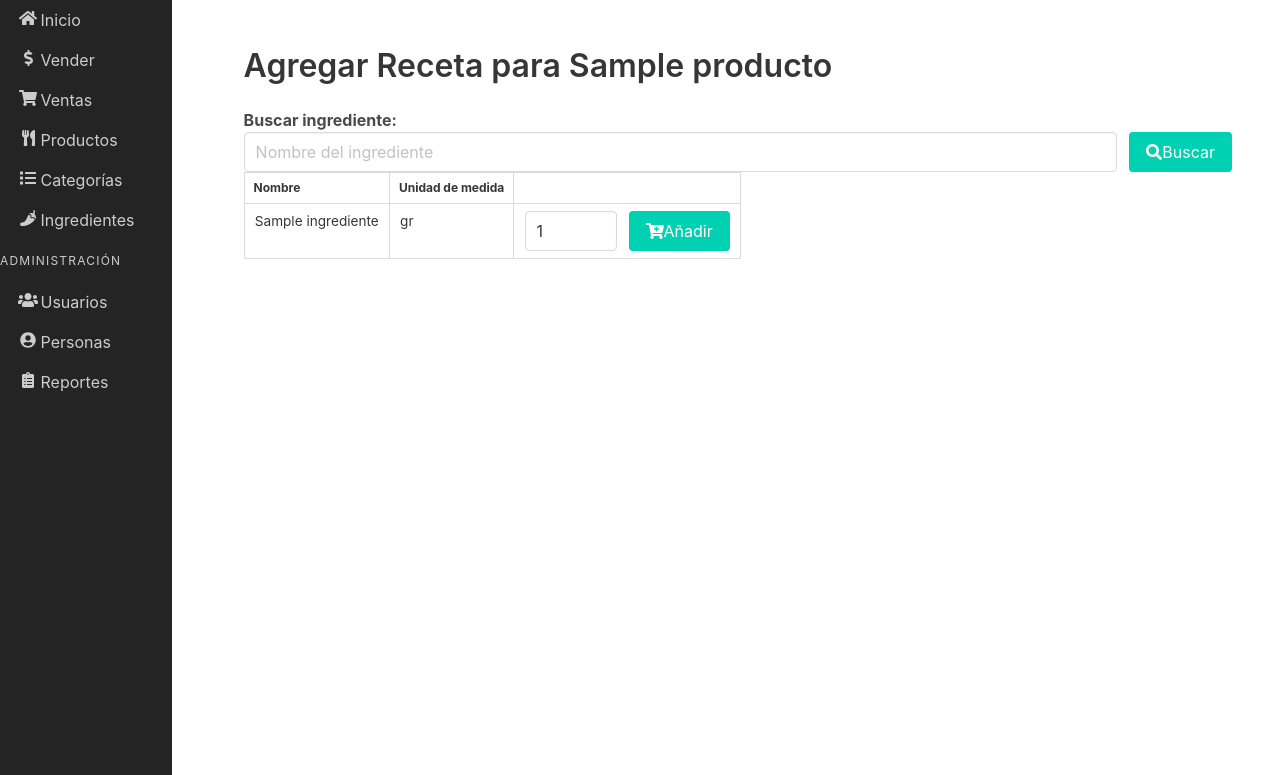
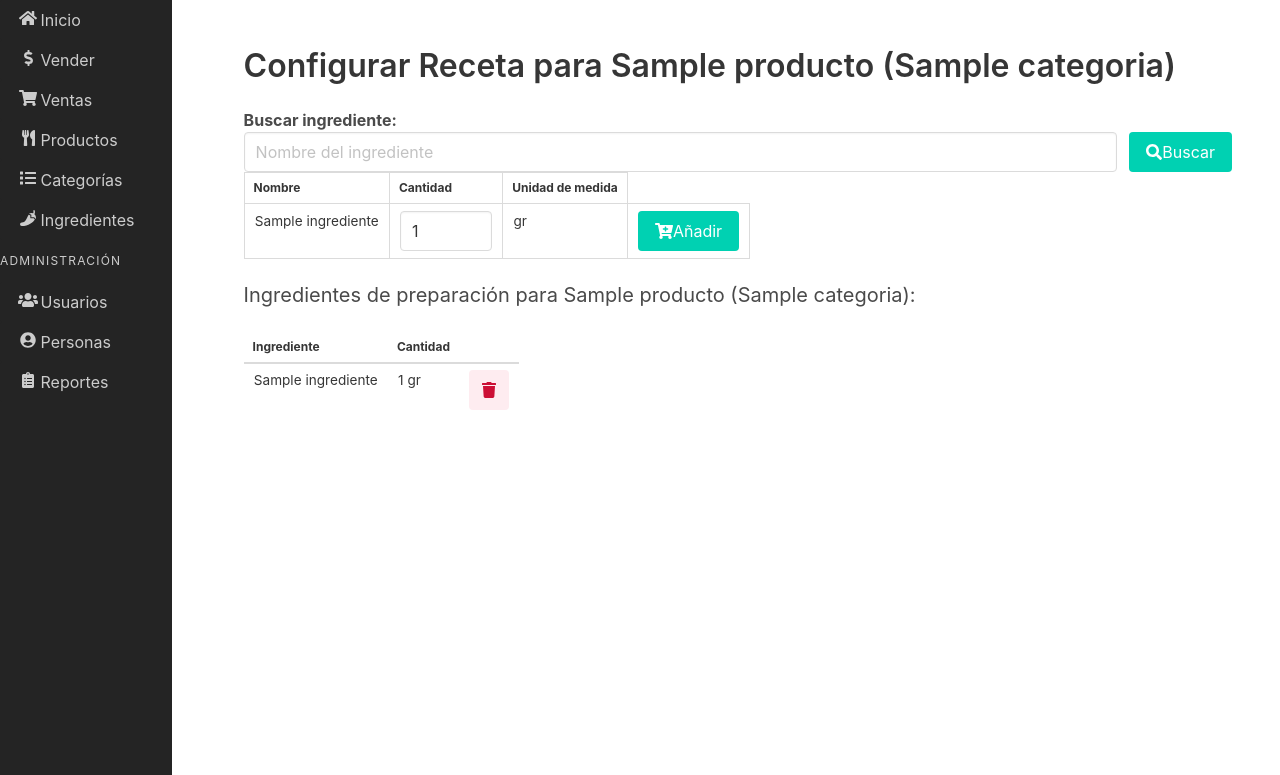
Before and after one commit to ryuuseinan/Sistema-de-control-de-inventario, a Flask app: page /agregar_receta/1 in a window 1280 px wide. Shown: the part 52-827 px from the top of the page. Run offline with Flask 3, Linux system fonts and the light colour scheme; data comes from the database, SQL or seed files in the repository; tables that the repository leaves empty hold one stand-in row (values such as "Sample post"); some libraries are stand-ins or nearby versions.

Commit message:
Arreglar base de datos para que funcione el añadir ingredientes a la receta

```diff
--- a/app/app.py
+++ b/app/app.py
@@ -468,17 +468,22 @@ def login():
 @app.route('/agregar_receta/<int:id>', methods=['GET', 'POST'])
 def agregar_receta(id):
     producto = db_session.query(Producto).filter_by(id=id).one()
+    receta = db_session.query(Receta).filter_by(id=id).one()
+    receta_detalles = receta.detalles  # Obtener todos los detalles de la receta
+
+    # Crear la receta si no existe
+    if not receta:
+        receta = Receta(producto_id=producto.id)
+        db_session.add(receta)
+
     if not producto:
         flash('El producto no existe', 'error')
         return redirect(url_for('vender'))
 
     if request.method == 'POST':
-        # Obtener los ingredientes y cantidades desde el formulario
+        # Obtener los ingrediente y cantidades desde el formulario
         ingrediente = request.form.getlist('ingrediente')
         cantidades = request.form.getlist('cantidad')
-
-        # Crear la receta
-        receta = Receta(producto_id=producto.id)
 
         # Agregar los ingrediente y cantidades a la receta
         for ingrediente_id, cantidad in zip(ingrediente, cantidades):
@@ -486,18 +491,28 @@ def agregar_receta(id):
                 receta_detalle = RecetaDetalle(ingrediente_id=ingrediente_id, cantidad=cantidad)
                 receta.detalles.append(receta_detalle)
 
-        # Guardar la receta en la base de datos
-        db.session.add(receta)
-        db.session.commit()
+        db_session.commit()
 
-        flash('Receta agregada al producto exitosamente', 'success')
+        flash('Ingrediente agregado al producto exitosamente', 'success')
         return redirect(url_for('agregar_receta', id=producto.id))
 
     ingrediente = db_session.query(Ingrediente).all()
 
-    return render_template('receta/agregar_receta.html', producto=producto, ingrediente=ingrediente)
+    return render_template('receta/agregar_receta.html', producto=producto, receta=receta, ingrediente=ingrediente, receta_detalles=receta_detalles)
 
+@app.route('/ingrediente_receta_eliminar/<int:id>', methods=['GET', 'POST'])
+def ingrediente_receta_eliminar(id):
+    receta_detalle = db_session.query(RecetaDetalle).filter_by(id=id).one()
+    if not receta_detalle:
+        flash('El ingrediente de la receta no existe', 'error')
+        return redirect(url_for('agregar_receta', id=receta_detalle.receta_id))
 
+    # Eliminar el ingrediente de la receta
+    db_session.delete(receta_detalle)
+    db_session.commit()
+
+    flash('Ingrediente eliminado de la receta exitosamente', 'success')
+    return redirect(url_for('agregar_receta', id=receta_detalle.receta_id))
 
 @app.route('/productos')
 def listar_productos():
--- a/app/templates/producto/productos.html
+++ b/app/templates/producto/productos.html
@@ -53,10 +53,8 @@
                 {% endif %}
                 {% else %}
                   <a href="{{ url_for('agregar_receta', id=producto.id) }}">
-                    Agregar receta
+                    Configurar receta
                   </a>
-                  <br>
-                  <a>Actualizar receta</a>
                 {% endif %}
                 </td>
                 <td>
--- a/app/templates/receta/agregar_receta.html
+++ b/app/templates/receta/agregar_receta.html
@@ -1,17 +1,17 @@
 {% extends "base.html" %}
 
-{% block title %}Agregar Receta{% endblock %}
+{% block title %}Configurar Receta{% endblock %}
 
 {% block content %}
 <section class="section">
   <div class="container">
     <div class="columns">
       <div class="column">
-        <h1 class="title">Agregar Receta para {{ producto.nombre }}</h1>
+        <h1 class="title">Configurar Receta para {{ producto.nombre }} ({{ receta.producto.categoria.nombre }})</h1>
 
         {% with messages = get_flashed_messages() %}
           {% if messages %}
-            <div class="notification is-danger">
+            <div class="notification is-success">
               <button class="delete"></button>
               {% for message in messages %}
                 <p>{{ message }}</p>
@@ -37,15 +37,14 @@
             <thead>
               <tr>
                 <th>Nombre</th>
+                <th>Cantidad</th>
                 <th>Unidad de medida</th>
-                <th></th>
               </tr>
             </thead>
             <tbody>
               {% for ingrediente in ingrediente %}
                 <tr>
                   <td>{{ ingrediente.nombre }}</td>
-                  <td>{{ ingrediente.unidadmedida.nombre }}</td>
                   <td>
                     <form method="post" action="{{ url_for('agregar_receta', id=producto.id) }}">
 
@@ -54,9 +53,10 @@
                         <div class="control">
                           <input type="number" name="cantidad" class="input" value="1" min="1" max="{{ ingrediente.cantidad }}">
                         </div>
-                        <div class="control">
+                        <td>{{ ingrediente.unidadmedida.nombre }}</td>
+                        <td><div class="control">
                           <button type="submit" class="button is-primary"><i class="fas fa-cart-plus"></i> Añadir</button>
-                        </div>
+                        </div></td>
                       </div>
                     </form>
                   </td>
@@ -68,6 +68,29 @@
           <p>No se han encontrado resultados.</p>
         {% endif %}
 
+        <h2 class="subtitle">Ingredientes de preparación para {{ receta.producto.nombre }} ({{ receta.producto.categoria.nombre }}):</h2>
+        <table class="table is-striped is-hoverable">
+          <thead>
+            <tr>
+              <th>Ingrediente</th>
+              <th>Cantidad</th>
+              <th></th>
+            </tr>
+          </thead>
+          <tbody>
+            {% for receta_detalle in receta_detalles %}
+              <tr>
+                <td>{{ receta_detalle.ingrediente.nombre }}</td>
+                <td>{{ receta_detalle.cantidad }} {{ receta_detalle.ingrediente.unidadmedida.nombre }}</td>
+                <td>
+                  <a href="{{ url_for('ingrediente_receta_eliminar', id=receta_detalle.id) }}" class="button is-danger is-light">
+                    <span class="icon is-small"><i class="fas fa-trash" aria-hidden="true"></i></span>
+                  </a>
+                </td>
+              </tr>
+            {% endfor %}
+          </tbody>
+        </table>
       </div>
     </div>
   </div>
```
Also changed, not shown: app/models/database.py (+6 -6 lines).
